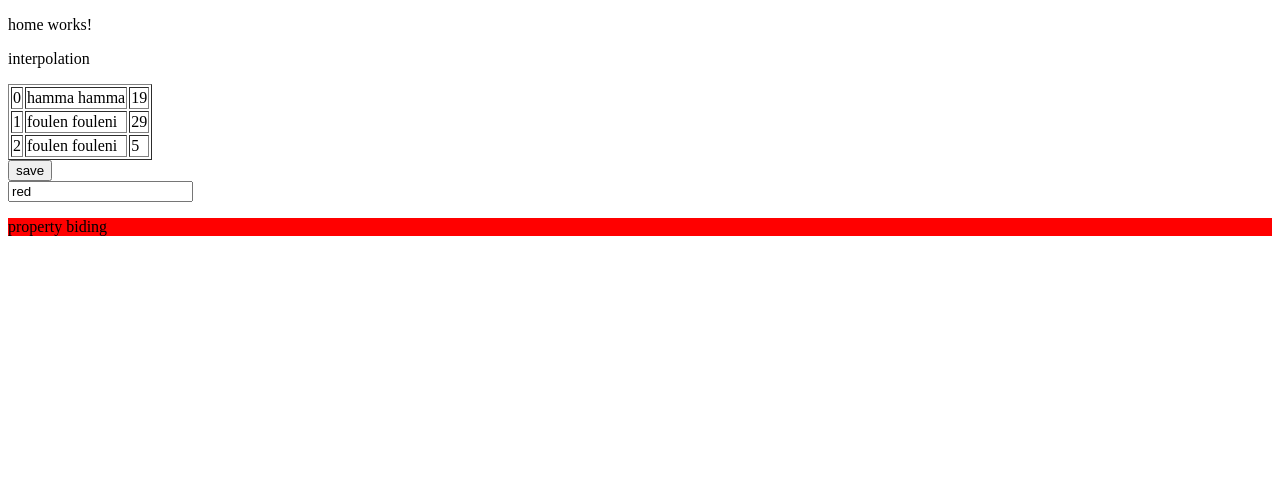
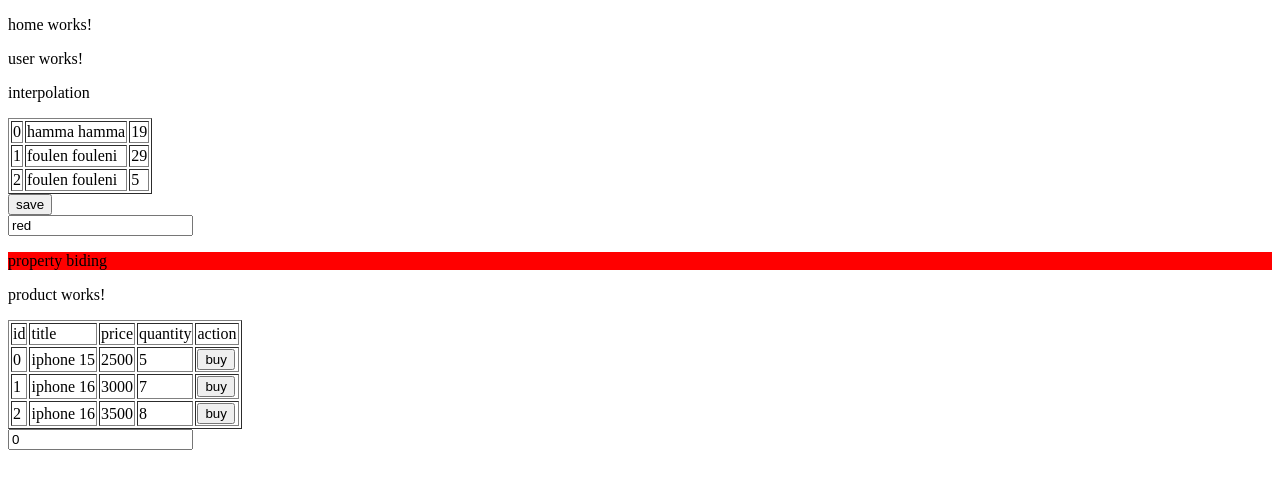
Before and after one commit to molk95/introToAngular, an Angular app: page / in a window 1280 px wide. Shown: the top 488 px of the page. Built offline with nearby package versions, Linux system fonts and the light colour scheme.

Commit message:
add products

```diff
--- a/src/app/app.component.html
+++ b/src/app/app.component.html
@@ -1 +1,3 @@
 <app-home></app-home>
+<app-user></app-user>
+<app-product></app-product>
--- a/src/app/app.module.ts
+++ b/src/app/app.module.ts
@@ -5,11 +5,15 @@ import { AppRoutingModule } from './app-routing.module';
 import { AppComponent } from './app.component';
 import { HomeComponent } from './home/home.component';
 import { FormsModule } from '@angular/forms';
+import { UserComponent } from './user/user.component';
+import { ProductComponent } from './product/product.component';
 
 @NgModule({
   declarations: [
     AppComponent,
-    HomeComponent
+    HomeComponent,
+    UserComponent,
+    ProductComponent
   ],
   imports: [
     BrowserModule,
--- a/src/app/home/home.component.html
+++ b/src/app/home/home.component.html
@@ -1,16 +1 @@
 <p>home works!</p>
-<P>interpolation</P>
-<table border="1">
-    <tr *ngFor="let user of users">
-      <td>{{ user.id }}</td>
-      <td>{{ user.fullName }}</td>
-      <td>{{ user.age }}</td>
-    </tr>
-  </table>
-
-  <input type="submit" value="save" (click)="show()"> <br>
-  <input type="text" placeholder="Type your color..." [(ngModel)]="color">
-
-  <div [style.backgroundColor]="color">
-  <p>property biding</p>
-</div>
--- a/src/app/home/home.component.ts
+++ b/src/app/home/home.component.ts
@@ -6,26 +6,5 @@ import { Component } from '@angular/core';
   styleUrls: ['./home.component.css']
 })
 export class HomeComponent {
-  color :string= "red"
-  users= [
-    {
-      id: 0,
-      fullName: "hamma hamma",
-      age: 19,
-    },
-    {
-      id: 1,
-      fullName: "foulen fouleni",
-      age: 29,
-    },
-    {
-      id: 2,
-      fullName: "foulen fouleni",
-      age: 5,
-    }
-  ];
 
-show(){
-  alert('Hello human')
 }
-}
--- /dev/null
+++ b/src/app/product/product.component.html
@@ -0,0 +1,32 @@
+<p>product works!</p>
+<table border="1">
+    <tr>
+        <td>
+            id
+        </td>
+        <td>
+           title
+        </td>
+      <td>
+        price
+      </td>
+
+        <td>
+          quantity
+        </td>
+        <td>
+           action
+        </td>
+    </tr>
+    <tr *ngFor="let p of products">
+      <td>{{ p.id }}</td>
+      <td>{{ p.title }}</td>
+      <td>{{ p.price }}</td>
+
+      <td>{{p.quantity }}</td>
+      <td>
+        <input type="button" value="buy" (click)="buy">
+      </td>
+    </tr>
+  </table>
+  <input type="text" placeholder="type price..." [(ngModel)]="price">
--- /dev/null
+++ b/src/app/product/product.component.ts
@@ -0,0 +1,33 @@
+import { Component } from '@angular/core';
+
+@Component({
+  selector: 'app-product',
+  templateUrl: './product.component.html',
+  styleUrls: ['./product.component.css']
+})
+export class ProductComponent {
+  price:number =0
+  products= [
+    {
+      id: 0,
+      title: "iphone 15",
+      price: 2500,
+      quantity:5
+    },
+    {
+      id: 1,
+      title: "iphone 16",
+      price: 3000,
+      quantity:7
+    },
+    {
+      id: 2,
+      title: "iphone 16",
+      price: 3500,
+      quantity:8
+    }
+  ];
+  buy(){
+
+  }
+}
--- /dev/null
+++ b/src/app/user/user.component.html
@@ -0,0 +1,16 @@
+<p>user works!</p>
+<P>interpolation</P>
+<table border="1">
+    <tr *ngFor="let user of users">
+      <td>{{ user.id }}</td>
+      <td>{{ user.fullName }}</td>
+      <td>{{ user.age }}</td>
+    </tr>
+  </table>
+
+  <input type="submit" value="save" (click)="show()"> <br>
+  <input type="text" placeholder="Type your color..." [(ngModel)]="color">
+
+  <div [style.backgroundColor]="color">
+  <p>property biding</p>
+</div>
--- /dev/null
+++ b/src/app/user/user.component.ts
@@ -0,0 +1,31 @@
+import { Component } from '@angular/core';
+
+@Component({
+  selector: 'app-user',
+  templateUrl: './user.component.html',
+  styleUrls: ['./user.component.css']
+})
+export class UserComponent {
+  color :string= "red"
+  users= [
+    {
+      id: 0,
+      fullName: "hamma hamma",
+      age: 19,
+    },
+    {
+      id: 1,
+      fullName: "foulen fouleni",
+      age: 29,
+    },
+    {
+      id: 2,
+      fullName: "foulen fouleni",
+      age: 5,
+    }
+  ];
+
+show(){
+  alert('Hello human')
+}
+}
```
Also changed, not shown: src/app/product/product.component.css (added), src/app/user/user.component.css (added), 2 other files (tests, documents, lock files or other folders).
